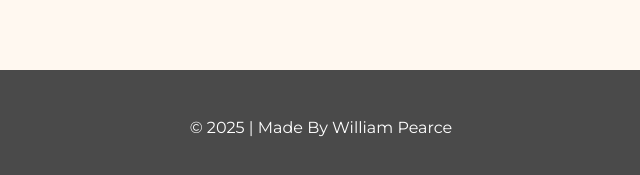
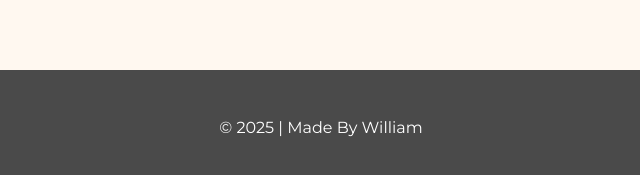
Before and after one commit to MrWilliamPearce/BirthdayWebsite, a plain HTML site: page index.html in a window 1280 px wide. Shown: the part 3013-3188 px from the top of the page, 319-959 px from the left. Drawn offline with nearby package versions, Linux system fonts and the light colour scheme.

Commit message:
Update footer content in index.html

```diff
--- a/index.html
+++ b/index.html
@@ -86,12 +86,6 @@
             </div>
         </div>
     </section>
-
-    <!-- Footer -->
-    <footer>
-        <p>&copy; 2025 | Made By William Pearce</p>
-
-    </footer>
 
     <script>
         // Confetti on load
@@ -223,8 +217,15 @@
                 }
             });
         }, observerOptions);
-
         document.querySelectorAll('.fade-in').forEach(el => observer.observe(el));
     </script>
+
+        <!-- Footer -->
+    <footer>
+        <p>&copy; 2025 | Made By William </p>
+
+    </footer>
+
+
 </body>
 </html>
```
